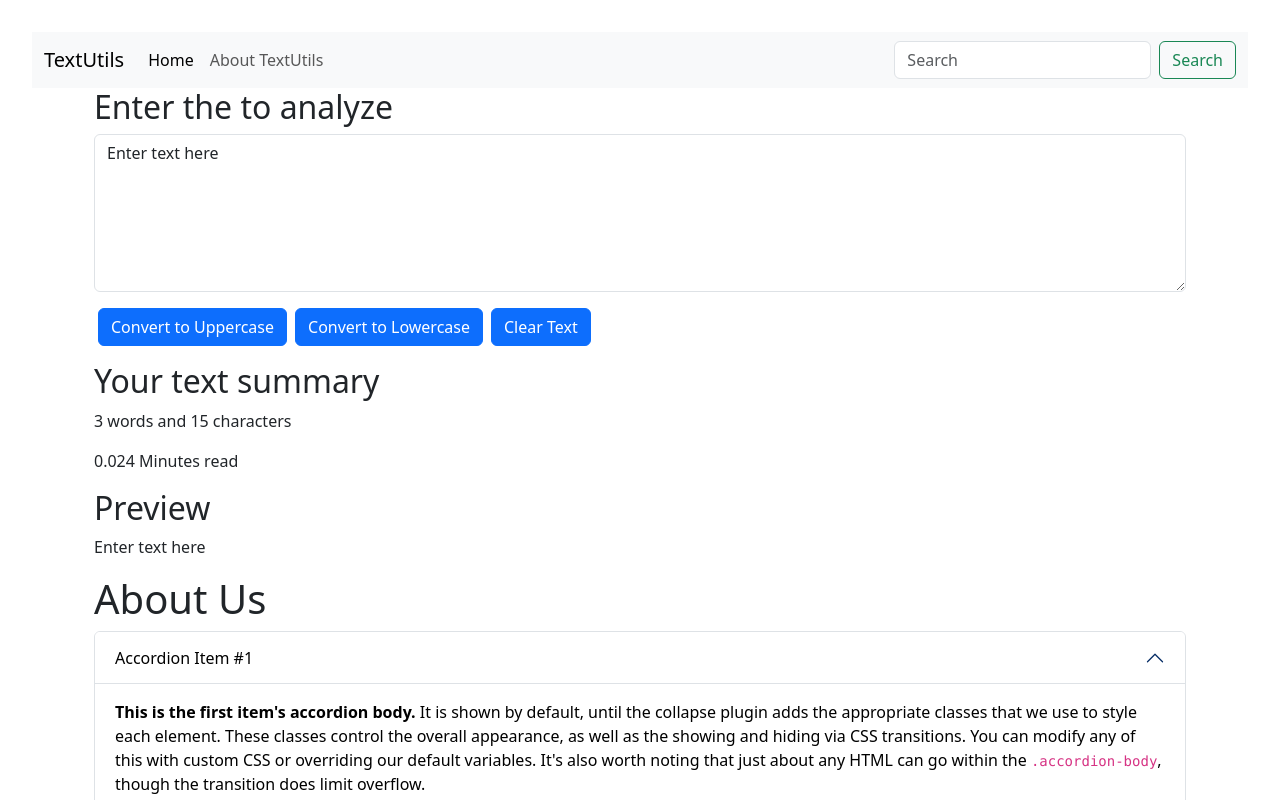
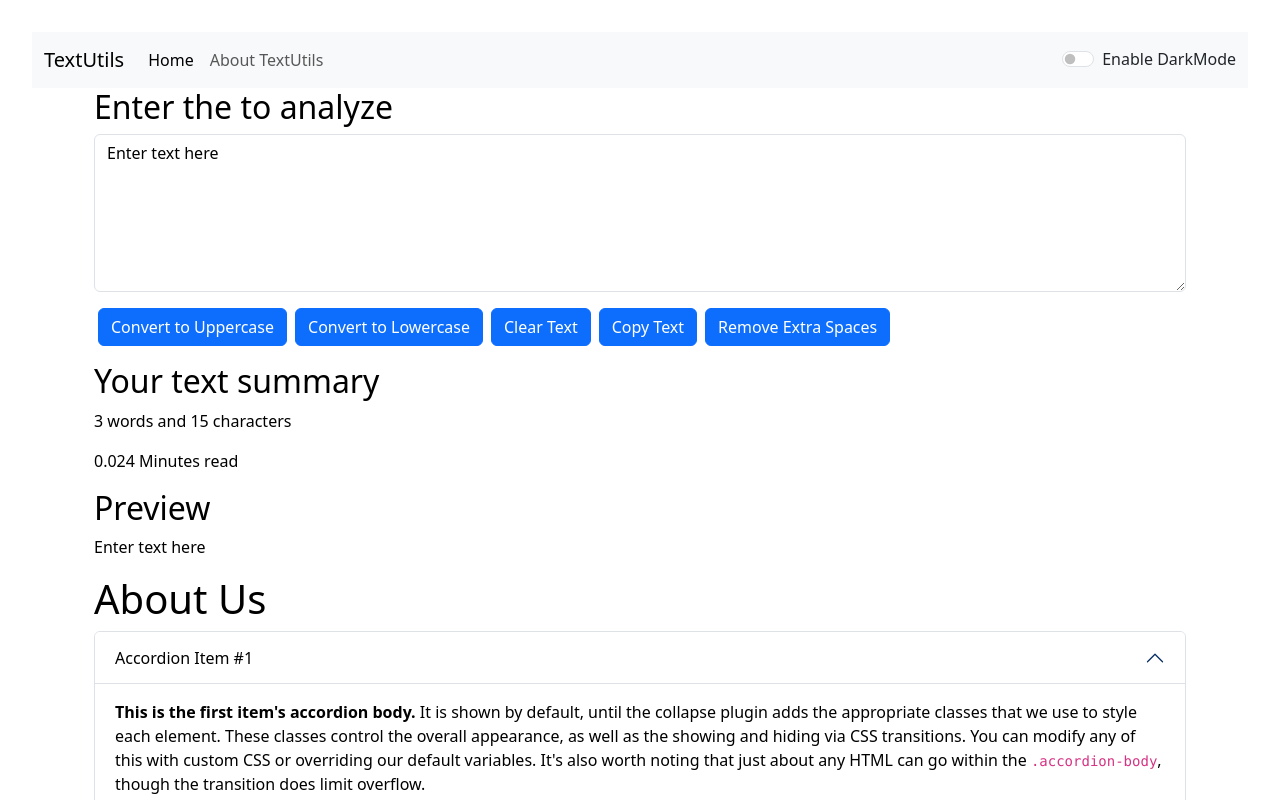
Before and after one commit to Aazim-Sadan/React_learnings, a React (Vite) app in the folder textutils/: page / in a window 1280 px wide. Shown: the top 800 px of the page. Built offline with nearby package versions, Linux system fonts and the light colour scheme.

Commit message:
refactoring app component

```diff
--- a/textutils/src/App.jsx
+++ b/textutils/src/App.jsx
@@ -2,15 +2,27 @@
 import About from './components/About'
 import Navbar from './components/Navbar'
 import TextForm from './components/TextForm'
+import { useState } from 'react'
+
 
 function App() {
+  const [mode, setMode] = useState('light');
 
+ const toggleMode = () => {
+   if (mode === 'light') {
+     setMode ('dark')
+     document.body.style.backgroundColor = "#243b5c"
+    } else {
+      setMode('light')
+      document.body.style.backgroundColor = "white"
+    }
+  }
   return (
     <>
-      <Navbar title="TextUtils"  aboutText=" About TextUtils"/>
+      <Navbar title="TextUtils" aboutText=" About TextUtils" mode={mode} toggleMode={toggleMode} />
       <div className="container">
-      <TextForm  heading = "Enter the to analyze"/>
-      <About/>
+        <TextForm heading="Enter the to analyze"  mode={mode}/>
+        <About mode={mode} />
       </div>
     </>
   )
--- a/textutils/src/components/About.jsx
+++ b/textutils/src/components/About.jsx
@@ -1,6 +1,6 @@
 import React, { useState } from 'react'
 
-function About() {
+function About(props) {
 
     const [myStyle, setMyStyle] = useState(
         {
@@ -33,7 +33,7 @@
 
     return (
         <div className='container'>
-            <h1 classNameName='my-3'>About Us</h1>
+            <h1 classNameName='my-3' style = {{color : props.mode==='dark'?'white':'black'}}>About Us</h1>
             <div className="accordion" id="accordionExample">
                 <div className="accordion-item">
                     <h2 className="accordion-header">
--- a/textutils/src/components/Navbar.jsx
+++ b/textutils/src/components/Navbar.jsx
@@ -2,7 +2,7 @@
 
 function Navbar(props) {
   return (
-    <nav className="navbar navbar-expand-lg bg-body-tertiary">
+    <nav className={`navbar navbar-expand-lg bg-${props.mode} navbar-${props.mode}`}>
       <div className="container-fluid">
         <a className="navbar-brand" href="/">{props.title}</a>
         <button className="navbar-toggler" type="button" data-bs-toggle="collapse" data-bs-target="#navbarSupportedContent" aria-controls="navbarSupportedContent" aria-expanded="false" aria-label="Toggle navigation">
@@ -18,10 +18,10 @@
             </li>
 
           </ul>
-        <form className="d-flex" role="search">
-          <input className="form-control me-2" type="search" placeholder="Search" aria-label="Search" />
-          <button className="btn btn-outline-success" type="submit">Search</button>
-        </form>
+          <div className={`form-check form-switch text-${props.mode==='light'?'dark':'light'}`}>
+            <input className="form-check-input" onClick={props.toggleMode} type="checkbox" role="switch" id="flexSwitchCheckDefault" />
+            <label className="form-check-label" htmlFor="flexSwitchCheckDefault">Enable DarkMode</label>
+          </div>
         </div>
       </div>
     </nav>
@@ -33,8 +33,8 @@
 
 
 Navbar.propTypes = {
-    title : PropTypes.string.isRequired,
-    aboutText : PropTypes.string.isRequired
+  title: PropTypes.string.isRequired,
+  aboutText: PropTypes.string.isRequired
 }
 
 
@@ -44,6 +44,6 @@
 // jab hum props pass na karen...
 
 Navbar.defaultProps = {
-    title : 'Set title here',
-    aboutText : 'About text here'
+  title: 'Set title here',
+  aboutText: 'About text here'
 }
--- a/textutils/src/components/TextForm.jsx
+++ b/textutils/src/components/TextForm.jsx
@@ -7,7 +7,7 @@
         setText(newText)
     }
 
-    const handleLoClick = () => {
+    const handleLowClick = () => {
         let newText = text.toLowerCase()
         setText(newText)
     }
@@ -19,30 +19,40 @@
 
     const handleOnChange = (event) => {
         setText(event.target.value)
-
     }
 
+    const handleCopy = () =>{
+         const text = document.querySelector('.myBox');
+         text.elect();
+         navigator.clipboard.writeText(text.value);
+    }
 
+    const handleExtraSpaces =() => {
+        const newText = text.split(/ [ ]+/);
+        setText(newText.join(" "));
+    }
 
     const [text, setText] = useState('Enter text here')
 
     return (
         <>
-            <div className='container'>
+            <div className='container' style = {{color : props.mode==='dark'?'white':'black'}}>
                 <h2>{props.heading}</h2>
                 <div className="mb-3">
-                    <textarea className="form-control" value={text} onChange={handleOnChange} id="myBox" rows="6"></textarea>
+                    <textarea className="form-control" value={text} onChange={handleOnChange} style = {{backgroundColor : props.mode==='dark'?'gray':'white',color: props.mode==='dark'?'white':'black'}} id="myBox" rows="6"></textarea>
                 </div>
                 <button className="btn btn-primary mx-1" onClick={handleUpClick}>Convert to Uppercase</button>
-                <button className="btn btn-primary mx-1" onClick={handleLoClick}>Convert to Lowercase</button>
+                <button className="btn btn-primary mx-1" onClick={handleLowClick}>Convert to Lowercase</button>
                 <button className="btn btn-primary mx-1" onClick={handleClearText}>Clear Text</button>
+                <button className="btn btn-primary mx-1" onClick={handleCopy}>Copy Text</button>
+                <button className="btn btn-primary mx-1" onClick={handleExtraSpaces}>Remove Extra Spaces</button>
             </div>
-            <div className="container my-3">
+            <div className="container my-3" style = {{color : props.mode==='dark'?'white':'black'}}>
                 <h2>Your text summary</h2>
                 <p>{text.split(" ").length} words and {text.length} characters</p>
                 <p>{0.008 * text.split(" ").length} Minutes read</p>
                 <h2>Preview</h2>
-                <p>{text}</p>
+                <p>{text.length>0?text:"Write something to preview it here..."}</p>
             </div>
         </>
 
```
Lines whose indentation alone changed are shown as unchanged.
